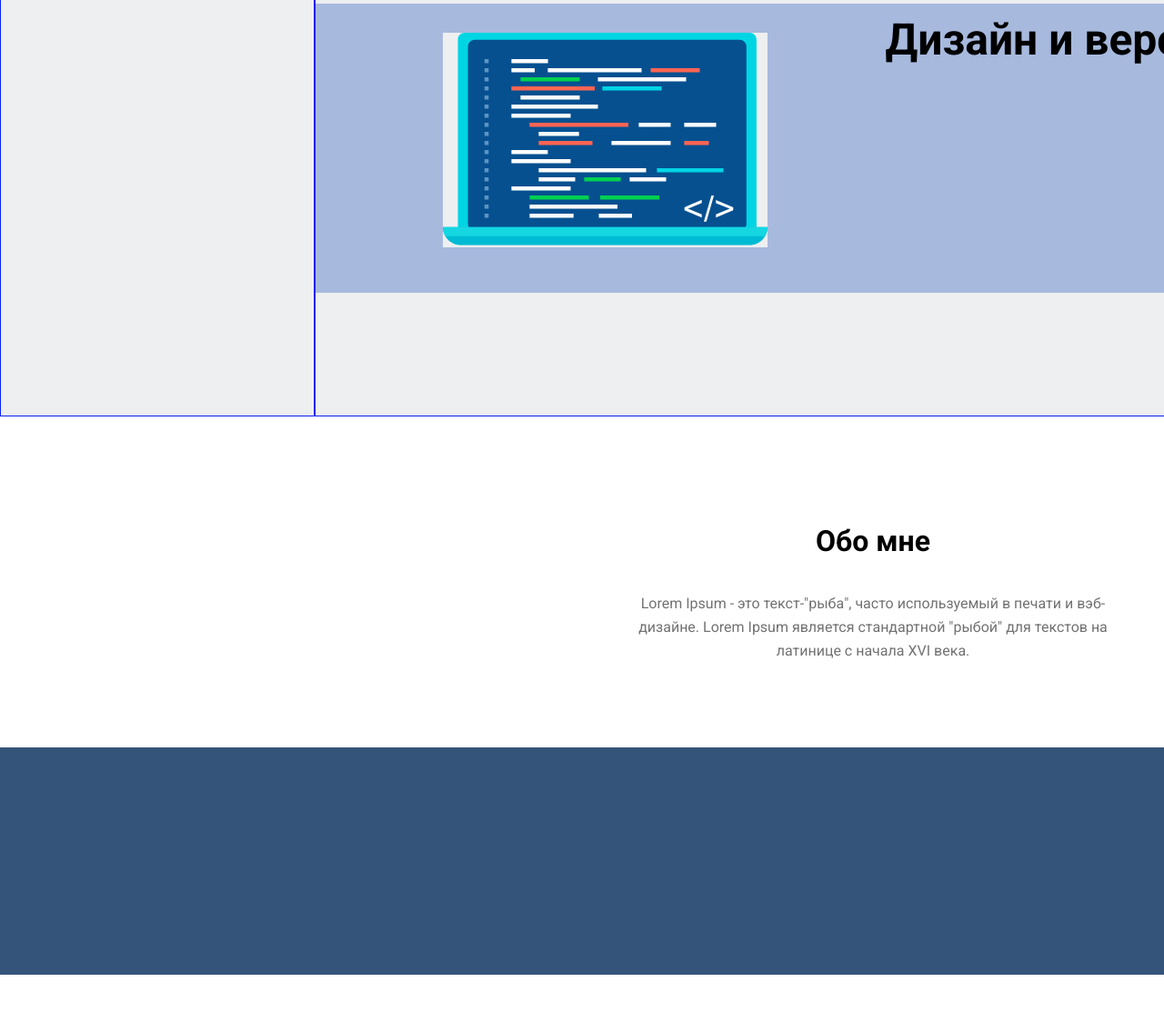
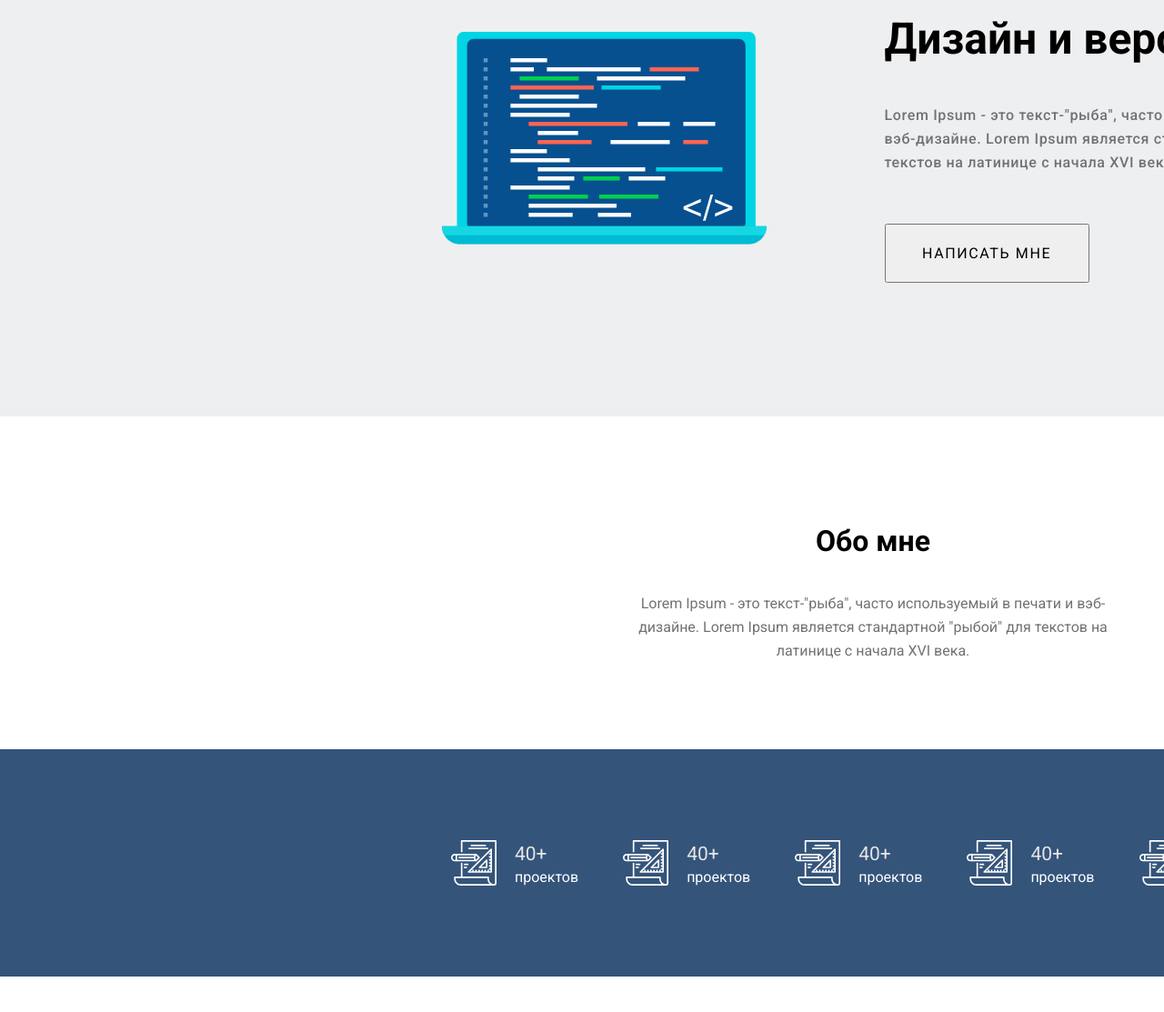
Before and after one commit to Viktor3691/Figma, a plain HTML site: page testSite/testSite.html in a window 1280 px wide. Shown: the part 235-1348 px from the top of the page at 91% size. Drawn offline with Linux system fonts and the light colour scheme; a web font is replaced by a local one.

Commit message:
150226_2

```diff
--- a/testSite/css/testSite.css
+++ b/testSite/css/testSite.css
@@ -73,7 +73,7 @@ img {
   background-color: #eeeff1;
 }
 .about-me {
-  height: 364px;
+  height: 366px;
   background: #ffffff;
 }
 .numbers {
@@ -118,15 +118,11 @@ display: flex;
 flex-wrap: wrap;
 }
 .box {
-border: 1px solid rgb(8, 32, 243);
-padding: 5px;
 width: 18%;
 height: 693px;
 
 }
 .box2 {
-border: 1px solid rgb(8, 32, 243);
-padding: 5px;
 width: 62%;
 height: 693px;
 color: #000;
@@ -189,7 +185,6 @@ text-transform: uppercase;
   width: 100%;
   height: 46%;
   margin-top: 120px;
-  background-color: #a7b9dd;
 }
 .first-screen_monitor {
   width: 357px;
@@ -212,7 +207,35 @@ line-height: 79px;
 
 color: #000000;
 }
+.p_w_h {
+  margin: 0;
+  padding: 0;
+width: 525px;
+  height: 70px;
+}
+.text-p{
+font-family: "Roboto";
+font-style: normal;
+font-size: 16px;
+line-height: 26px;
+letter-spacing: 0.04em;
+margin-top: 32px;
 
+color: #727272;
+}
+.design-block_button {
+width: 225px;
+height: 65px;
+margin-top: 62px;
+
+font-family: "Roboto";
+font-style: normal;
+font-size: 16px;
+line-height: 26px;
+text-align: center;
+letter-spacing: 0.1em;
+text-transform: uppercase;
+}
 
 /* КОНЕЦ:  Main Header  first-screen */
 
@@ -240,6 +263,45 @@ color: #000000;
   margin: 0 auto;
 }
 /* КОНЕЦ:  about-me */
+
+/*  НАЧАЛО: numbers */
+.numbers-items-flex{
+  width: 62%;
+  display: flex;
+  padding-top: 100px;
+margin-left: 94px;
+gap: 49px;
+}
+.numbers-flex {
+  display: flex;
+width: 141px;
+height: 60px;
+
+}
+.numbers-img {
+width: 50px;
+height: 50px;
+}
+.numbers_text {
+  margin-left: 20px;
+  margin-top: 3px;
+}
+.numbers_text1{
+font-family: "Roboto";
+font-style: normal;
+font-size: 21px;
+line-height: 25px;
+}
+.numbers_text2{
+font-family: "Roboto";
+font-style: normal;
+font-size: 16px;
+line-height: 26px;
+
+color: #ffffff;
+}
+/* КОНЕЦ:  numbers  */
+
 
 /* НАЧАЛО:  video    */
 
--- a/testSite/testSite.html
+++ b/testSite/testSite.html
@@ -61,91 +61,28 @@
                             <h2 class="textH2">
                                 Дизайн и верстка
                             </h2>
+                            <div class="p_w_h">
+                                <p class="text-p">Lorem Ipsum - это текст-"рыба", часто используемый в печати и
+                                    вэб-дизайне.
+                                    Lorem Ipsum является стандартной "рыбой" для
+                                    текстов на латинице с начала XVI века.
+                                </p>
+                            </div>
+                            <a href="#">
+                                <button class="design-block_button" type="button">
+                                    Написать мне
+                                </button>
+                            </a>
+
                         </div>
+
                     </div>
-
-
 
                 </div><!-- box2 -->
 
                 <div class="box">box3</div>
             </div>
         </section>
-
-
-        <!--
-
-
-<nav class="navbar navbar-expand-sm navbar-dark bg-dark">
-                        <div class="container-fluid">
-                            <a class="navbar-brand" href="javascript:void(0)">WD</a>
-
-                            <div class="collapse navbar-collapse" id="mynavbar">
-                                <ul class="navbar-nav me-auto">
-
-                                    <li class="nav-item"><a class="nav-link nav_text1" href="#">Главная</a></li>
-                                    <li class="nav-item"><a class="nav-link nav_text2" href="#about-section">Об
-                                            Авторе</a></li>
-                                    <li class="nav-item"><a class="nav-link nav_text2"
-                                            href="#Projects-section">Работы</a></li>
-                                    <li class="nav-item"><a class="nav-link nav_text2" href="#video-section">Процесс</a>
-                                    </li>
-                                    <li class="nav-item"><a class="nav-link nav_text2"
-                                            href="#contact-section">Контакты</a></li>
-                                </ul>
-
-                            </div>
-                        </div>
-                    </nav>
-
-
-
-
-
-
-
-
-
-
-
-
-
-
-
-        <div class="container"><nav class="navbar navbar-expand-sm">
-            <div class="container-fluid">
-                <a class="navbar-brand" href="#">WD </a>
-            </div>
-            <div class="first-screen__menu">
-                <ul class="navbar-nav me-auto">
-                    <li class="nav-item"><a class="nav-link" href="#">Главная</a></li>
-                    <li class="nav-item"><a class="nav-link" href="#about-section">Об Авторе</a></li>
-                    <li class="nav-item"><a class="nav-link" href="#Projects-section">Работы</a></li>
-                    <li class="nav-item"><a class="nav-link" href="#video-section">Процесс</a></li>
-                    <li class="nav-item"><a class="nav-link" href="#contact-section">Контакты</a></li>
-                </ul>
-            </div>
-        </nav>
-
-
-
-
-                <div class="first-screen">
-                    <div class="header-box-menu__flex">
-                        <h1 class="header-text__h1">wd</h1>
-                        <ul class="header-menu__flex text-p">
-                            <li class="header-menu__item"><a href="#">Главная</a></li>
-                            <li class="header-menu__item"><a href="#about-section">Об Авторе</a></li>
-                            <li class="header-menu__item"><a href="#Projects-section">Работы</a></li>
-                            <li class="header-menu__item"><a href="#video-section">Процесс</a></li>
-                            <li class="header-menu__item"><a href="#contact-section">Контакты</a></li>
-                        </ul>
-                    </div>
-                    <div class="design-flex">
-                        <img class="design-flex-img" src="../testSite/img/Frame-first-screen.jpg" alt="monitor" />
-                    </div>
-                </div>
-            </div> -->
 
         <!-- КОНЕЦ: Main Header  first-screen -->
 
@@ -161,7 +98,78 @@
 
         <!-- НАЧАЛО: SECTION numbers  -->
         <section class="section numbers">
+            <div class="container">
+                <div class="numbers-items-flex">
 
+                    <div class="numbers-flex">
+                        <div class="numbers-img">
+                            <img src="../testSite/img/numbers_project.svg" alt="numbers_project.svg"
+                                class="numbers_project-svg">
+                        </div>
+                        <div class="numbers_text">
+                            <p class="numbers_text1">40+</p>
+                            <p class="numbers_text2">проектов</p>
+                        </div>
+                    </div>
+
+                    <div class="numbers-flex">
+                        <div class="numbers-img">
+                            <img src="../testSite/img/numbers_project.svg" alt="numbers_project.svg"
+                                class="numbers_project-svg">
+                        </div>
+                        <div class="numbers_text">
+                            <p class="numbers_text1">40+</p>
+                            <p class="numbers_text2">проектов</p>
+                        </div>
+                    </div>
+
+                    <div class="numbers-flex">
+                        <div class="numbers-img">
+                            <img src="../testSite/img/numbers_project.svg" alt="numbers_project.svg"
+                                class="numbers_project-svg">
+                        </div>
+                        <div class="numbers_text">
+                            <p class="numbers_text1">40+</p>
+                            <p class="numbers_text2">проектов</p>
+                        </div>
+                    </div>
+
+                    <div class="numbers-flex">
+                        <div class="numbers-img">
+                            <img src="../testSite/img/numbers_project.svg" alt="numbers_project.svg"
+                                class="numbers_project-svg">
+                        </div>
+                        <div class="numbers_text">
+                            <p class="numbers_text1">40+</p>
+                            <p class="numbers_text2">проектов</p>
+                        </div>
+                    </div>
+
+                    <div class="numbers-flex">
+                        <div class="numbers-img">
+                            <img src="../testSite/img/numbers_project.svg" alt="numbers_project.svg"
+                                class="numbers_project-svg">
+                        </div>
+                        <div class="numbers_text">
+                            <p class="numbers_text1">40+</p>
+                            <p class="numbers_text2">проектов</p>
+                        </div>
+                    </div>
+
+                    <div class="numbers-flex">
+                        <div class="numbers-img">
+                            <img src="../testSite/img/numbers_project.svg" alt="numbers_project.svg"
+                                class="numbers_project-svg">
+                        </div>
+                        <div class="numbers_text">
+                            <p class="numbers_text1">40+</p>
+                            <p class="numbers_text2">проектов</p>
+                        </div>
+                    </div>
+
+
+                </div>
+            </div>
         </section>
         <!-- КОНЕЦ: SECTION numbers  -->
 
```
Also changed, not shown: testSite/img/numbers_project.svg (added).
